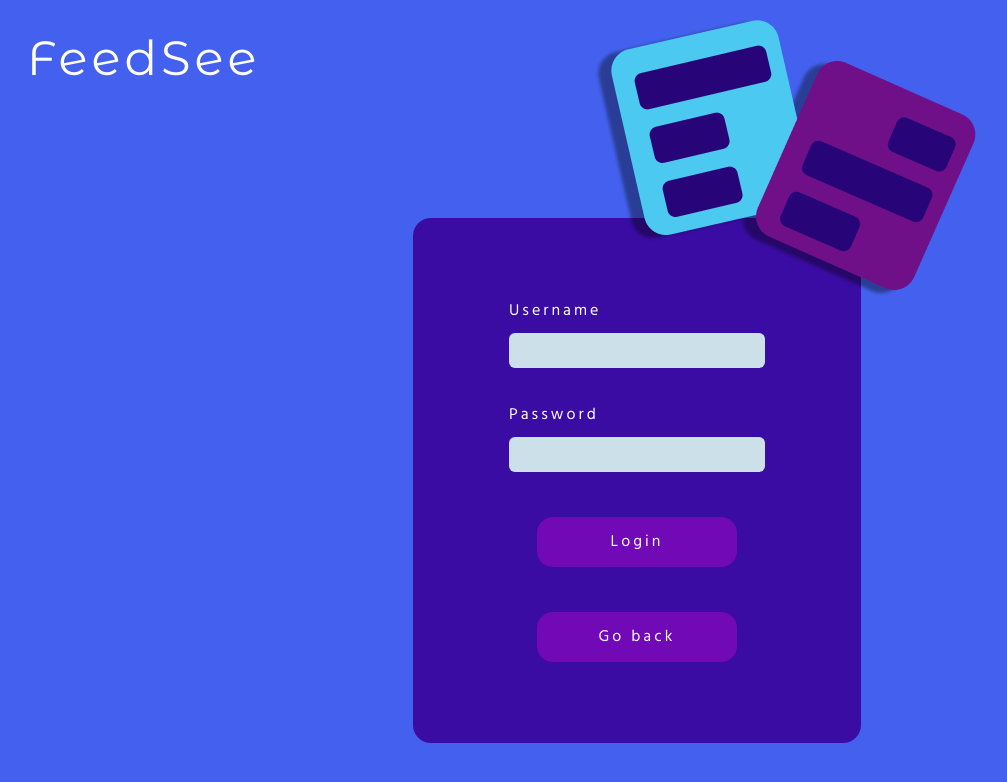
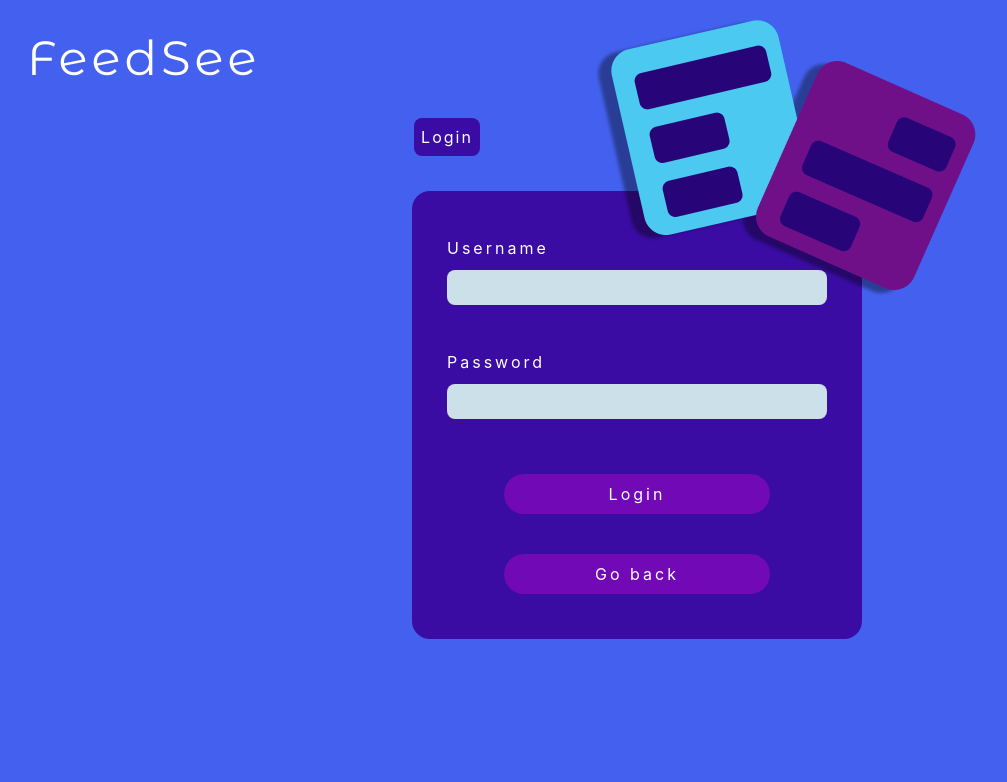
Before and after one commit to nizoom/FeedSee, a React (Create React App) app in the folder client/: page /#/ in a window 1280 px wide. Both pictures are taken after a click on the button "Log in". Shown: the top 782 px of the page, without its empty margins (3-1010 px from the left). Built offline with nearby package versions, Linux system fonts and the light colour scheme; a web font is replaced by a local one.

Commit message:
updated login form to use chakra ui elements

```diff
--- /dev/null
+++ b/client/src/components/inputs+labels.tsx
@@ -0,0 +1,30 @@
+import { FormHelperText, Input } from "@chakra-ui/react";
+import React from "react";
+
+type InputType = {
+  inputType: string;
+};
+export const AuthFormInput: React.FC<InputType> = (props: InputType) => {
+  return (
+    <Input
+      type={props.inputType}
+      mb="45px"
+      h="35px"
+      borderRadius={8}
+      backgroundColor="#cbe0e8"
+      color="black"
+      textIndent="5px"
+    />
+  );
+};
+
+type LabelName = {
+  labelName: string;
+};
+export const AuthFormLabel: React.FC<LabelName> = (props: LabelName) => {
+  return (
+    <FormHelperText letterSpacing="3px" mb="10px" w="60%">
+      {props.labelName}
+    </FormHelperText>
+  );
+};
--- a/client/src/pages/authforms/authpages.tsx
+++ b/client/src/pages/authforms/authpages.tsx
@@ -11,12 +11,11 @@ import {
   FormLabel,
   FormErrorMessage,
   FormHelperText,
-  Input,
   Button,
-  Text,
   Center,
 } from "@chakra-ui/react";
 import Logo from "../../components/logo";
+import { AuthFormInput, AuthFormLabel } from "../../components/inputs+labels";
 import { theme } from "../css/theme";
 const AuthPages = (props: {
   history: { location: { state: { loginOrSignup: string } } };
@@ -56,62 +55,40 @@ const AuthPages = (props: {
         {signupForm === "Signup" ? (
           <div>
             <Center>
-              <Text
-                mr="265px"
+              <FormLabel
+                mr="360px"
+                mb="25px"
                 p={7}
                 bg={theme.colors.TrypanBlueDark}
                 borderRadius={8}
                 letterSpacing="2px"
               >
                 Sign Up
-              </Text>
+              </FormLabel>
             </Center>
 
             <Flex h="100%" alignItems="center" justifyContent="center" mt="2%">
               <Flex
                 flexDirection="column"
-                w={350}
+                w={450}
                 p={35}
                 pt={45}
                 pb={45}
+                mt="-2%"
                 borderRadius={18}
                 boxShadow="lg"
                 bg={theme.colors.TrypanBlueDark}
               >
                 <FormControl>
                   <Flex direction="column">
-                    <FormHelperText letterSpacing="3px" mb="5px" w="60%">
-                      Username
-                    </FormHelperText>
-                    <Input
-                      type="text"
-                      mb="25px"
-                      h="35px"
-                      borderRadius={8}
-                      backgroundColor="#cbe0e8"
-                    />
-                    <FormHelperText letterSpacing="3px" mb="5px">
-                      Password
-                    </FormHelperText>
-                    <Input
-                      type="password"
-                      mb="25px"
-                      h="35px"
-                      borderRadius={8}
-                      backgroundColor="#cbe0e8"
-                    />
-                    <FormHelperText letterSpacing="3px" mb="5px">
-                      Confirm Password
-                    </FormHelperText>
-                    <Input
-                      type="password"
-                      mb="25px"
-                      h="35px"
-                      borderRadius={8}
-                      backgroundColor="#cbe0e8"
-                    />
+                    <AuthFormLabel labelName="Username" />
+                    <AuthFormInput inputType="text" />
+                    <AuthFormLabel labelName="Password" />
+                    <AuthFormInput inputType="password" />
+                    <AuthFormLabel labelName="Confirm Password" />
+                    <AuthFormInput inputType="password" />
                     <Flex
-                      gap="20px"
+                      gap="40px"
                       justify="center"
                       direction="column"
                       mt="10px"
@@ -142,27 +119,69 @@ const AuthPages = (props: {
             </Flex>
           </div>
         ) : (
-          <div className="auth-form-box">
-            <form>
-              <div className="input-div">
-                <label>Username</label>
-                <input type="text" className="auth-input" />
-              </div>
-              <div className="input-div">
-                <label>Password</label>
-                <input type="password" className="auth-input" />
-              </div>
-              <button type="submit" className="auth-form-btn">
-                <p> Login</p>
-              </button>
-              <button
-                type="submit"
-                className="auth-form-btn go-back"
-                onClick={goBack}
+          <div>
+            <Center>
+              <FormLabel
+                mr="380px"
+                mb="35px"
+                p={7}
+                bg={theme.colors.TrypanBlueDark}
+                borderRadius={8}
+                letterSpacing="2px"
               >
-                <p>Go back </p>
-              </button>
-            </form>
+                Login
+              </FormLabel>
+            </Center>
+
+            <Flex h="100%" alignItems="center" justifyContent="center" mt="2%">
+              <Flex
+                flexDirection="column"
+                w={450}
+                p={35}
+                pt={45}
+                pb={45}
+                mt="-2%"
+                borderRadius={18}
+                boxShadow="lg"
+                bg={theme.colors.TrypanBlueDark}
+              >
+                <FormControl>
+                  <Flex direction="column">
+                    <AuthFormLabel labelName="Username" />
+                    <AuthFormInput inputType="text" />
+                    <AuthFormLabel labelName="Password" />
+                    <AuthFormInput inputType="password" />
+
+                    <Flex
+                      gap="40px"
+                      justify="center"
+                      direction="column"
+                      mt="10px"
+                    >
+                      <Button
+                        sx={theme.buttons}
+                        h="40px"
+                        letterSpacing="3px"
+                        w="70%"
+                        m="auto"
+                      >
+                        Login
+                      </Button>
+                      <Button
+                        sx={theme.buttons}
+                        h="40px"
+                        letterSpacing="3px"
+                        w="70%"
+                        m="auto"
+                        onClick={goBack}
+                      >
+                        Go back
+                      </Button>
+                    </Flex>
+                  </Flex>
+                </FormControl>
+              </Flex>
+            </Flex>
           </div>
         )}
       </Box>
@@ -171,31 +190,3 @@ const AuthPages = (props: {
 };
 
 export default AuthPages;
-
-{
-  /* <form>
-                <div className="input-div">
-                  <label>Username</label>
-                  <input type="text" className="auth-input" autoFocus />
-                </div>
-                <div className="input-div">
-                  <label>Password</label>
-                  <input type="password" className="auth-input" />
-                </div>
-                <div className="input-div">
-                  <label>Confirm Password</label>
-                  <input type="password" className="auth-input" />
-                </div>
-
-                <button type="submit" className="auth-form-btn">
-                  <p>Sign Up </p>
-                </button>
-                <button
-                  type="button"
-                  className="auth-form-btn go-back"
-                  onClick={goBack}
-                >
-                  <p>Go back </p>
-                </button>
-              </form> */
-}
--- a/client/src/pages/css/landingpage.css
+++ b/client/src/pages/css/landingpage.css
@@ -58,7 +58,7 @@
   margin-top: 40px;
   position: relative;
   margin-right: 25px;
-  gap: 50px;
+  gap: 30px;
 }
 
 .auth-btn {
--- a/client/src/pages/landingpage/landingpage.tsx
+++ b/client/src/pages/landingpage/landingpage.tsx
@@ -20,7 +20,6 @@ const LandingPage = () => {
         <h2 className="sub-header">
           <span>Enter a Twitter user,</span> <span>see what they see</span>
         </h2>
-        {/* <AspectRatio ratio={2 / 1} maxWidth="80%"> */}
         <Center>
           <Image
             className="hero-img"
@@ -29,8 +28,6 @@ const LandingPage = () => {
             title="The Twitter bird mascot looking out onto square boxes representing tweets"
           />
         </Center>
-
-        {/* </AspectRatio> */}
       </header>
       <section className="call-to-action-section">
         <h3 className="call-to-action">
--- a/client/src/pages/scss/landingpage.scss
+++ b/client/src/pages/scss/landingpage.scss
@@ -59,7 +59,7 @@
   margin-top: 40px;
   position: relative;
   margin-right: 25px;
-  gap: 50px;
+  gap: 30px;
 }
 
 .auth-btn {
```
